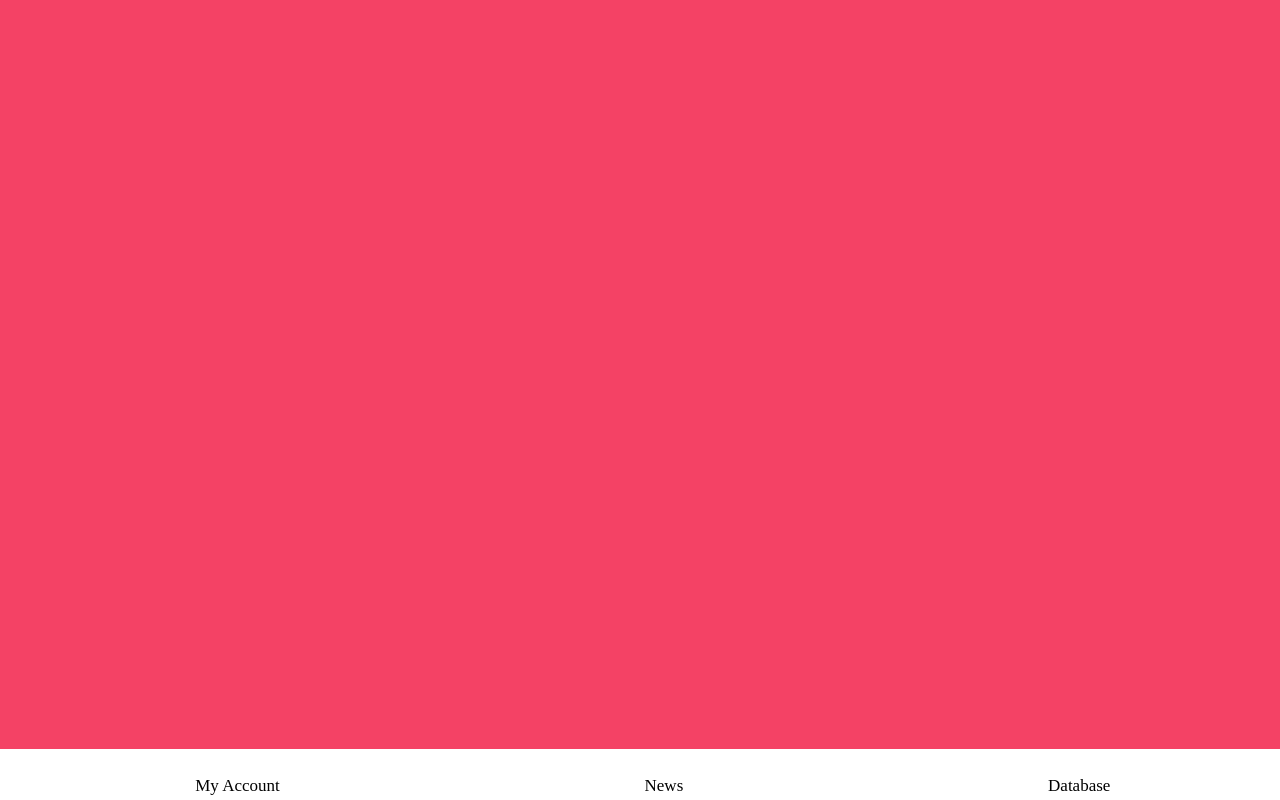
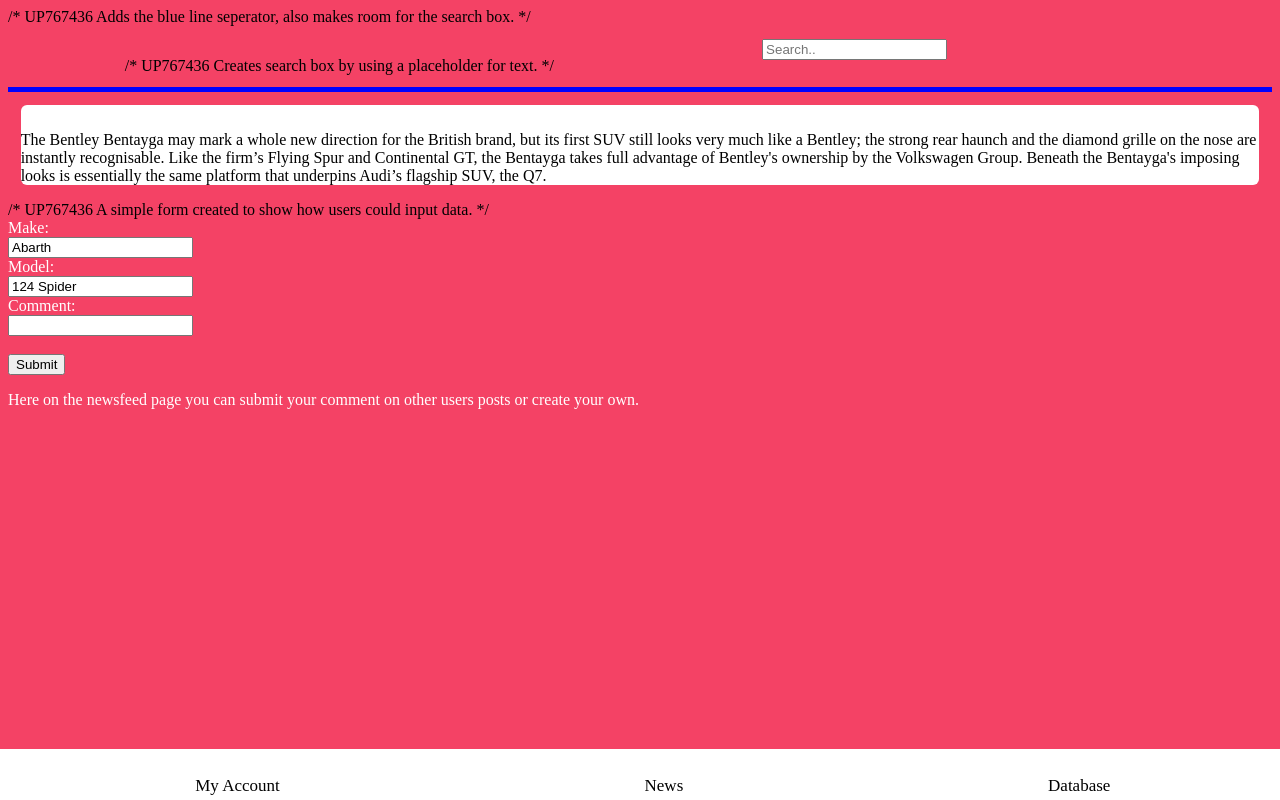
Before and after one commit to lewtwelf/Car-Enthusiast-App, a plain HTML site: page front/news.html in a window 1280 px wide. Drawn offline with Linux system fonts and the light colour scheme.

Commit message:
Update news.html
Adding the blue line separator.
Search box added
Sample text of how the news feed could look added
Simple form created to show how users could input data.

```diff
--- a/front/news.html
+++ b/front/news.html
@@ -10,5 +10,40 @@
             <a href="news.html" class="grid-item">News</a>
             <a href="database.html" class="grid-item">Database</a>
         </nav>
+        /* UP767436 Adds the blue line seperator, also makes room for the search box. */
+        <header class="grid-container" style="border-bottom: 5px solid blue">
+        <br>
+            /* UP767436 Creates search box by using a placeholder for text. */
+            <div>            <input type="text" placeholder="Search..">
+            </div>
+            </header>
+             <article>
+<!--            //Up767436 Example text of how the newsfeed could work-->
+            <div class="vis">
+                <p>The Bentley Bentayga may mark a whole new direction for the British brand, but its first SUV still looks very much like a Bentley; the strong rear haunch and the diamond grille on the nose are instantly recognisable.
+
+Like the firm’s Flying Spur and Continental GT, the Bentayga takes full advantage of Bentley's ownership by the Volkswagen Group. Beneath the Bentayga's imposing looks is essentially the same platform that underpins Audi’s flagship SUV, the Q7.</p>
+            </div>
+
+            <div>
+                /* UP767436 A simple form created to show how users could input data. */
+
+                <form action="/action_page.php">
+  Make:<br>
+  <input type="text" name="Make" value="Abarth   ">
+  <br>
+  Model:<br>
+  <input type="text" name="Model" value="124 Spider">
+  <br>
+ Comment:<br>
+  <input type="text" name="Enter Comment" value="   ">
+  <br>
+  <br>
+  <input type="submit" value="Submit">
+</form>
+
+<p style="color:white;">Here on the newsfeed page you can submit your comment on other users posts or create your own.</p>
+            </div>
+        </article>
     </body>
 </html>
```
